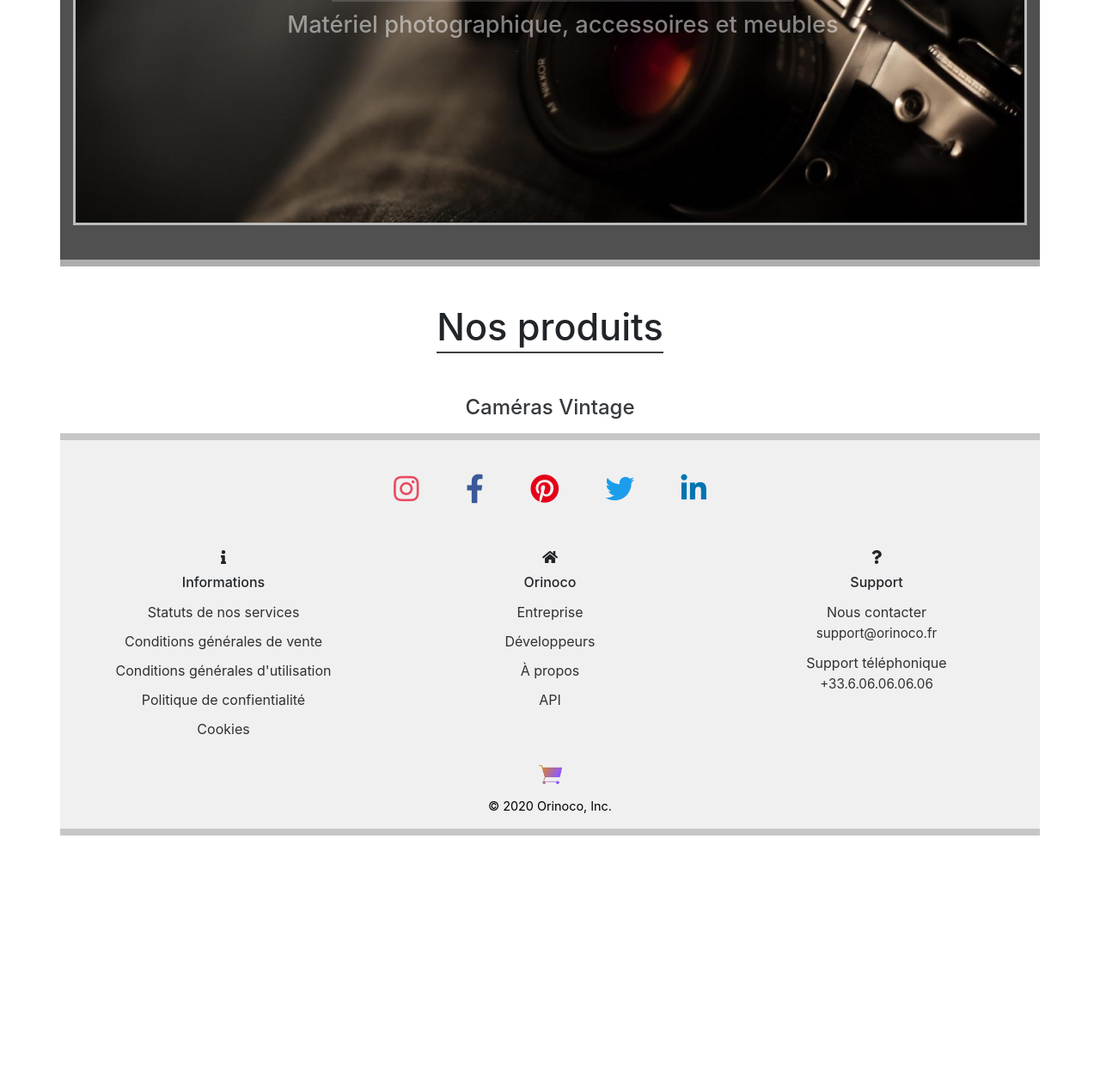
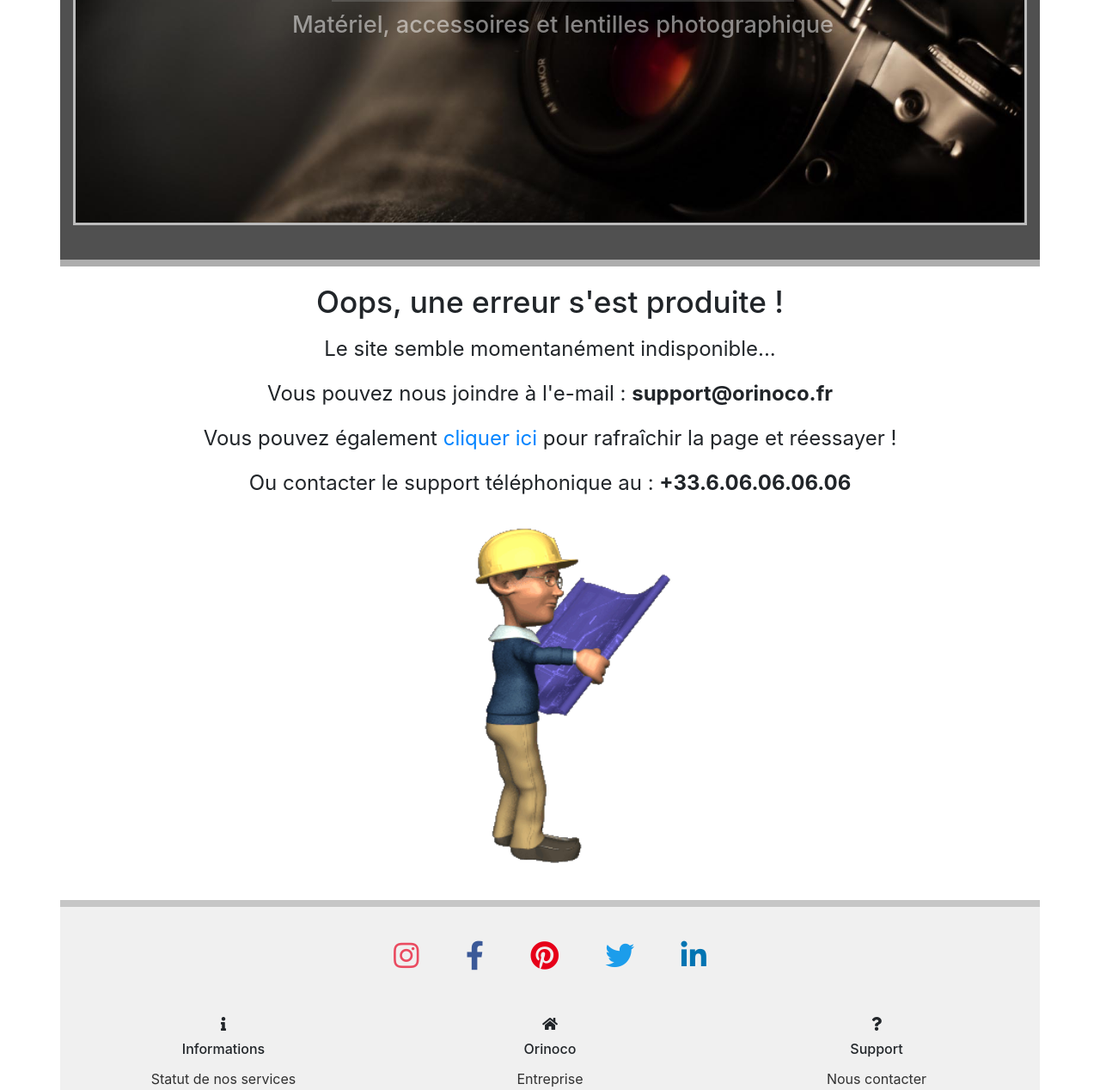
Before and after one commit to Alex-Pqn/Orinoco-ocr_dw, a website: page index.html in a window 1280 px wide. Shown: the part 380-1648 px from the top of the page at 86% size. Before the commit the page ends 1352 px from the top, so only its background shows below. Drawn offline with nearby package versions, Linux system fonts and the light colour scheme; no server answers.

Commit message:
Sass file 'error' + Variables renames in JS files

```diff
--- a/index.html
+++ b/index.html
@@ -107,25 +107,50 @@
                             </span>
                         </h3>
                         <h4>
-                            Matériel photographique, accessoires et meubles
+                            Matériel, accessoires et lentilles photographique
                         </h4>
                     </div>
                     <img src="public/img/photographie.png" width="100%" height="" alt="">
                 </section>
 
                 <!--Products-->
+                <article class="col-lg-12 error-api">
+                    <h3>
+                        Oops, une erreur s'est produite !
+                    </h3>
+                    <p>
+                        Le site semble momentanément indisponible...
+                    </p>
+                    <p>
+                        Vous pouvez nous joindre à l'e-mail :
+                        <strong>support@orinoco.fr</strong>
+                    </p>
+                    <p>
+                        Vous pouvez également
+                        <a href="">
+                            cliquer ici
+                        </a>
+                        pour rafraîchir la page et réessayer !
+                    </p>
+                    <p>
+                        Ou contacter le support téléphonique au :
+                        <strong>+33.6.06.06.06.06</strong>
+                    </p>
+                    <img src="public/img/handymanNoProduct.gif" alt="">
+                </article>
+
                 <section class="col-lg-12 products text-center">
                     <h3>
-                        <span>
-                            Nos produits
-                        </span>
+                        <strong>
+                            NOS PRODUITS
+                        </strong>
                     </h3>
                     <div class="row">
                         <div class="col-lg-12">
                             <h4>
-                                <span>
-                                    Caméras Vintage
-                                </span>
+                                <strong>
+                                    CAMÉRAS VINTAGE
+                                </strong>
                             </h4>
                             <div class="products__list row">
                                 <!--Dynamic Javascript Content here-->
@@ -159,7 +184,7 @@
                                 Informations
                             </h6>
                             <p>
-                                <a href="">Statuts de nos services</a>
+                                <a href="">Statut de nos services</a>
                             </p>
                             <p>
                                 <a href="">Conditions générales de vente</a>
@@ -198,13 +223,13 @@
                                 Support
                             </h6>
                             <p>
-                                <a href="">Nous contacter</a><br>
+                                <a href="mailto:support@orinoco.fr?subject=Sujet de votre e-mail&body=Bonjour,">Nous contacter</a><br>
                                 <span>
                                     support@orinoco.fr
                                 </span>
                             </p>
                             <p>
-                                <a href="">Support téléphonique</a><br>
+                                <a href="tel:+33606060606">Support téléphonique</a><br>
                                 <span>
                                     +33.6.06.06.06.06
                                 </span>
--- a/public/js/index.js
+++ b/public/js/index.js
@@ -44,6 +44,12 @@ createArticle = (id, imageUrl, name, description, lenses, price) => {
     buttonElement.appendChild(buttonText);
 }
 
+//display error page when nothing in the cart
+displayErrorPage = () => {
+    document.querySelector(".error-api").style.display = "block";
+    document.querySelector(".products").style.display = "none";
+}
+
 // CALL, REQUESTS API - GET
 // => http://localhost:3000/api/cameras/
 
@@ -55,11 +61,11 @@ const apiProducts = async function () {
     console.log(this); //display request in console
     xhr.onerror;
     xhr.onreadystatechange = function() {
-        const apiStatutReady = this.readyState === 4 && this.status === 200 && xhr.DONE; //status when API is ready
-        const apiStatutNotReady = this.status !== 200 && this.status !== 0; //statut when API is not ready
+        const apiStatusReady = this.readyState === 4 && this.status === 200 && xhr.DONE; //status when API is ready
+        const apiStatusNotReady = this.status !== 200 && this.status !== 0; //status when API is not ready
         console.log(this); //display http requests in console
 
-        if (apiStatutReady) { //if API is ready
+        if (apiStatusReady) { //if API is ready
             const cameras = this.response; //store API content in "cameras" const
 
             for (let i = 0; i < cameras.length; i++) {
@@ -73,9 +79,9 @@ const apiProducts = async function () {
                 )
             }
 
-        } else if (apiStatutNotReady) { //if API is not ready, return errors + statuts readyState & http in console
-            alert("l'API 'Camera products' n'a malheureusement pas pu être récupérée... Veuillez réessayer ultérieurement.");
-            console.error("l'API 'Camera products' n'a pas pu être récuperée.")
+        } else if (apiStatusNotReady) { //if API is not ready, return errors + status readyState & http in console
+            displayErrorPage();
+            console.error("l'API 'Camera products' n'a pas pu être récuperée.");
             console.error("Résultat de requête API / Statut HTTP : " + this.status + ", état readyState : " + this.readyState);
         };
     };
--- a/public/js/order.js
+++ b/public/js/order.js
@@ -76,11 +76,11 @@ const apiProducts = async function () {
     console.log(this); //display request in console
     xhr.onerror;
     xhr.onreadystatechange = function() {
-        const apiStatutReady = this.readyState === 4 && this.status === 200 && xhr.DONE; //status when API is ready
-        const apiStatutNotReady = this.status !== 200 && this.status !== 0; //statut when API is not ready
+        const apiStatusReady = this.readyState === 4 && this.status === 200 && xhr.DONE; //status when API is ready
+        const apiStatusNotReady = this.status !== 200 && this.status !== 0; //status when API is not ready
         console.log(this); //return http requests in console
 
-        if (apiStatutReady) { //if API is ready
+        if (apiStatusReady) { //if API is ready
             const cameras = this.response; //store API content in "cameras" const
 
             try { //recover url "?id=" parameter and store in const "id"
@@ -115,7 +115,7 @@ const apiProducts = async function () {
                 window.location.replace("../../index.html");
             }
 
-        } else if (apiStatutNotReady) { //if API is not ready, return errors + statuts readyState & http in console
+        } else if (apiStatusNotReady) { //if API is not ready, return errors + status readyState & http in console
             alert("l'API 'Camera products' n'a malheureusement pas pu être récupérée... Veuillez réessayer ultérieurement.");
             console.error("l'API 'Camera products' n'a pas pu être récuperée.")
             console.error("Résultat de requête API / Statut HTTP : " + this.status + ", état readyState : " + this.readyState);
--- /dev/null
+++ b/sass/components/_errors.scss
@@ -0,0 +1,19 @@
+
+.error-api, .error-empty {
+    display: none;
+    margin: 20px 0 35px 0;
+    text-align: center;
+    & h3 {
+        font-size: 2.2em;
+    }
+    & p {
+        font-size: 1.5em;
+        margin-top: 15px;
+    }
+    & a {
+        color: rgb(0, 132, 255);
+    }
+    & img {
+        width: 320px;
+    }
+}
--- a/sass/layout/_footer.scss
+++ b/sass/layout/_footer.scss
@@ -20,37 +20,26 @@
             margin: 25px;
             font-size: 2.1em;
             transition-property: all;
+            transition-duration: .3s;
+            &:hover {
+                filter: brightness(.7);
+            }
 
         }
         & .fa-facebook-f {
             color: #3b5998;
-            &:hover {
-                color: #2e4983;
-            }
         }
         & .fa-instagram {
             color: #EA4B60;
-            &:hover {
-                color: #ca374b;
-            }
         }
         & .fa-twitter {
             color: #1C9DEB;
-            &:hover {
-                color: #1580c2;
-            }
         }
         & .fa-linkedin-in {
             color: #0274B2;
-            &:hover {
-                color: #065a88;
-            }
         }
         & .fa-pinterest {
             color: #E60019;
-            &:hover {
-                color: #ac0b1e;
-            }
         }
     }
     &__infos {
--- a/sass/main.scss
+++ b/sass/main.scss
@@ -7,6 +7,7 @@
 @import "./components/scrollbar";
 @import "./components/animations";
 @import "./components/buttons";
+@import "./components/errors";
 
 @import "./layout/header";
 @import "./layout/footer";
--- a/sass/pages/_cart.scss
+++ b/sass/pages/_cart.scss
@@ -1,21 +1,5 @@
 
 //Cart page
-
-.error-empty {
-    display: none;
-    margin: 40px;
-    text-align: center;
-    & h3 {
-        font-size: 2.2em;
-    }
-    & p {
-        font-size: 1.5em;
-        margin-top: 15px;
-    }
-    & a {
-        color: rgb(0, 132, 255);
-    }
-}
 
 .cart {
     margin-top: 25px;
--- a/sass/pages/_index.scss
+++ b/sass/pages/_index.scss
@@ -36,16 +36,15 @@
 .products {
     & h3 {
         margin-top: 45px;
-        font-size: 2.7em;
-        & span {
-            padding-bottom: 3px;
-            border-bottom: 2px solid rgba(0, 0, 0, 0.75);
-        }
+        font-size: 3.1em;
+        opacity: .4;
+        letter-spacing: 10px;
+        word-spacing: 6px;
     }
     & h4 {
-        opacity: .9;
-        margin-top: 45px;
-        margin-bottom: 15px;
+        font-size: 1.9em;
+        margin: -5px 0 35px 4.5px;
+        letter-spacing: 13.8px;
     }
     &__list {
         & article {
```
Also changed, not shown: public/html/cart.html (+1 -3 lines), public/css/prefixed/style.css, public/css/style.css, 1 other file.
